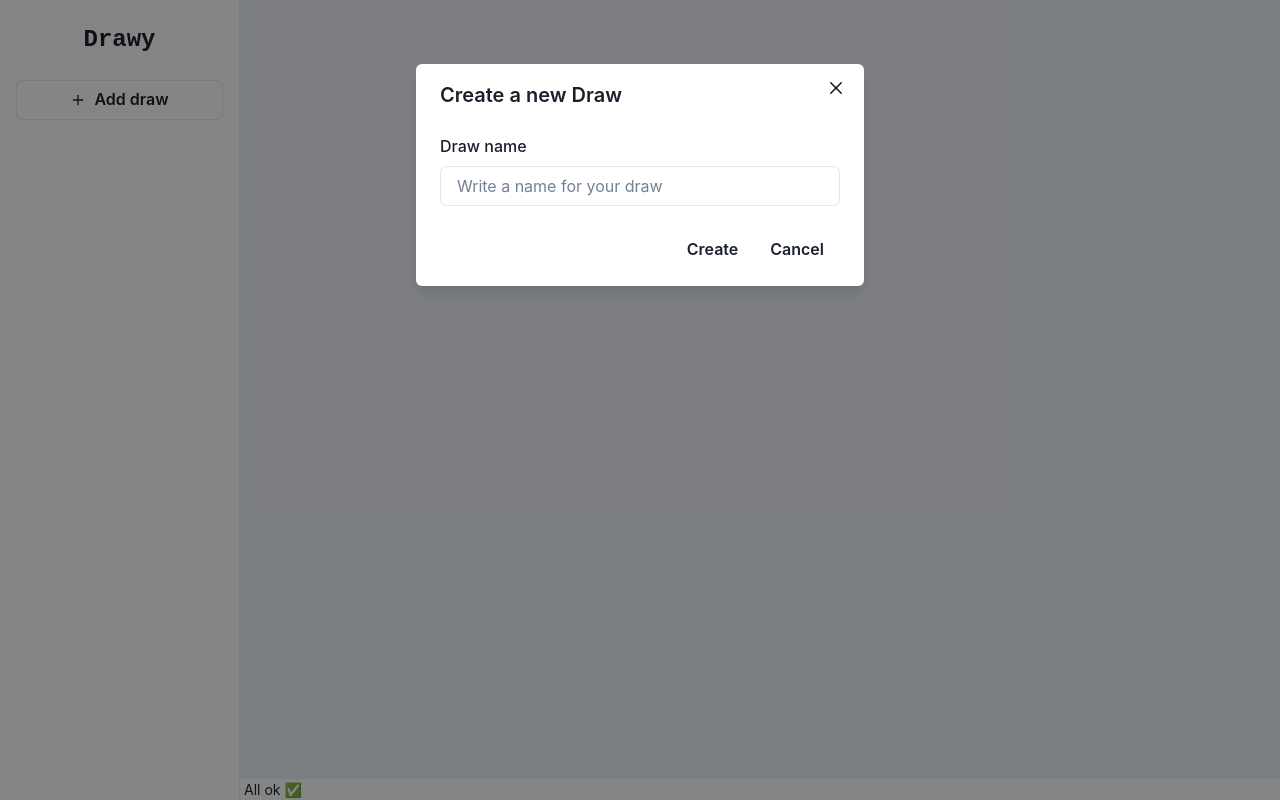
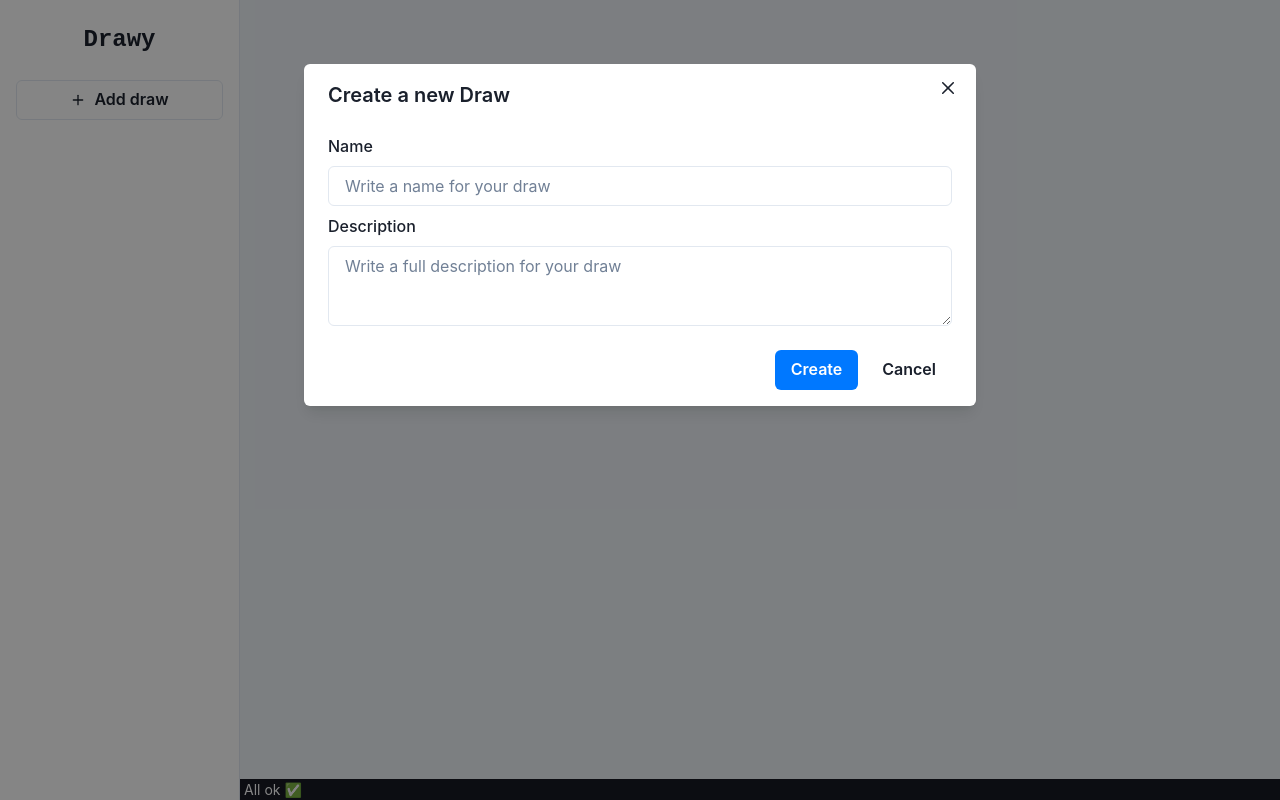
Before and after one commit to velascoandres/drawy, a React (Vite) app: page / in a window 1280 px wide. Both pictures are taken after a click on the button "Add draw". Built offline with nearby package versions, Linux system fonts and the light colour scheme.

Commit message:
WIP: draw modal

```diff
--- a/src/components/ConfirmationContainer/ConfirmationContainer.tsx
+++ b/src/components/ConfirmationContainer/ConfirmationContainer.tsx
@@ -27,10 +27,14 @@ const ConfirmationContainer = () => {
       isOpen={isOpen}
       leastDestructiveRef={cancelRef}
       onClose={closeConfirmation}
+      isCentered
     >
 
       {confirmationProps && (
-        <AlertDialogOverlay>
+        <AlertDialogOverlay
+          bg='blackAlpha.300'
+          backdropFilter='blur(10px) hue-rotate(90deg)'
+        >
           <AlertDialogContent>
             <AlertDialogHeader fontSize='lg' fontWeight='bold'>
               {confirmationProps.title}
--- a/src/components/ModalContainer/ModalContainer.tsx
+++ b/src/components/ModalContainer/ModalContainer.tsx
@@ -30,6 +30,7 @@ const ModalContainer = () => {
       onClose={closeModal}
       closeOnEsc={currentModal?.config?.closeOnEscapeKeydown}
       closeOnOverlayClick={currentModal?.config?.closeOnClickOutside}
+      size="2xl"
     >
       <ModalOverlay aria-label="overlay" />
       {renderModal()}
--- a/src/components/StatusBar/StatusBar.tsx
+++ b/src/components/StatusBar/StatusBar.tsx
@@ -22,12 +22,12 @@ const StatusBar = () => {
     <Box
       position="fixed"
       bottom={0}
-      bg="white"
+      bg="gray.900"
       width="100%"
       px={1}
       ml={{ base: 0, md: 60 }}
     >
-      <Text fontSize="sm">{status}</Text>
+      <Text fontSize="sm" color="white">{status}</Text>
     </Box>
   )
 }
--- /dev/null
+++ b/src/components/TextareaHF/TextareaHF.tsx
@@ -0,0 +1,36 @@
+import { Controller, useFormContext } from 'react-hook-form'
+
+import { FormControl, FormLabel, Textarea, TextareaProps } from '@chakra-ui/react'
+
+interface IProps {
+    name: string
+    label?: string
+    textareaProps: TextareaProps
+}
+
+const TextareaHF = (props: IProps) => {
+  const { name, textareaProps, label } = props
+  const { control } = useFormContext()
+
+  return (
+    <Controller
+      name={name}
+      control={control}
+      defaultValue={textareaProps.value || ''}
+      render={({ field, fieldState }) => (
+        <FormControl isInvalid={fieldState.invalid}>
+          {label && <FormLabel>{label}</FormLabel>}
+          <Textarea
+            {...field}
+            {...textareaProps}
+            value={field.value}
+            name={name}
+          />
+        </FormControl>
+      )}
+    />
+  )
+}
+
+
+export default TextareaHF
--- a/src/main.tsx
+++ b/src/main.tsx
@@ -11,6 +11,8 @@ import { ChakraProvider } from '@chakra-ui/react'
 import ConfirmationContainer from '@/components/ConfirmationContainer/ConfirmationContainer'
 import ModalContainer from '@/components/ModalContainer/ModalContainer'
 import ROUTES from '@/constants/routes'
+
+import '@/styles/main.css'
 
 const router = createBrowserRouter(ROUTES)
 
--- a/src/modals/CreateDraw/CreateDrawModal.tsx
+++ b/src/modals/CreateDraw/CreateDrawModal.tsx
@@ -3,6 +3,7 @@ import { FormProvider, useForm } from 'react-hook-form'
 
 import {
   Button,
+  Flex,
   ModalBody,
   ModalCloseButton,
   ModalContent,
@@ -11,11 +12,13 @@ import {
 } from '@chakra-ui/react'
 
 import InputHF from '@/components/InputHF/InputHF'
+import TextareaHF from '@/components/TextareaHF/TextareaHF'
 import { useCreateDrawMutation } from '@/mutations/drawMutations'
 import useModalStore from '@/store/modal/modalStore'
 
 interface IDrawForm {
   name: string
+  description?: string
 }
 
 const CreateDrawModal = () => {
@@ -43,16 +46,24 @@ const CreateDrawModal = () => {
         <ModalCloseButton />
         <ModalBody>
           <FormProvider {...form}>
-            <InputHF
-              name="name"
-              label="Draw name"
-              inputProps={{ placeholder: 'Write a name for your draw' }}
-            />
+            <Flex direction="column" gap={2}>
+              <InputHF
+                name="name"
+                label="Name"
+                inputProps={{ placeholder: 'Write a name for your draw' }}
+              />
+              <TextareaHF
+                name="description"
+                label="Description"
+                textareaProps={{ placeholder: 'Write a full description for your draw' }}
+              />
+            </Flex>
+
           </FormProvider>
         </ModalBody>
-        <ModalFooter>
-          <Button variant='ghost' type="submit">Create</Button>
-          <Button variant='ghost' onClick={closeModal}>Cancel</Button>
+        <ModalFooter gap={2}>
+          <Button variant="solid" colorScheme="messenger" type="submit">Create</Button>
+          <Button variant="ghost" onClick={closeModal}>Cancel</Button>
         </ModalFooter>
       </form>
     </ModalContent>
--- a/src/pages/Root/RootPage.tsx
+++ b/src/pages/Root/RootPage.tsx
@@ -1,8 +1,8 @@
 import {
+  FiInfo,
   FiMenu,
   FiPlus,
-  FiTrash
-} from 'react-icons/fi'
+  FiTrash } from 'react-icons/fi'
 import { Outlet, useNavigate, useParams } from 'react-router-dom'
 
 import {
@@ -24,7 +24,7 @@ import DrawList, { IDrawListItem } from '@/components/DrawList/DrawList'
 import StatusBar from '@/components/StatusBar/StatusBar'
 import CreateDrawModal from '@/modals/CreateDraw/CreateDrawModal'
 import { useDeleteDrawMutation } from '@/mutations/drawMutations'
-import { useGetDrawsInfoQuery, useGetDrawsQuery } from '@/queries/drawQueries'
+import { useGetDrawsInfoQuery } from '@/queries/drawQueries'
 import useConfirmationStore from '@/store/confirmation/confirmationStore'
 import useModalStore from '@/store/modal/modalStore'
 
@@ -54,7 +54,9 @@ const RootPage = () => {
     })
   }
 
-  const handleDeleteDraw = (draw: IDrawListItem) => () => {
+  const handleDeleteDraw = (draw: IDrawListItem) => (e: React.MouseEvent) => {
+    e.stopPropagation()
+
     openConfirmation({
       title: 'Confirm action',
       content: `Do you want to delete: ${draw.name}?`,
@@ -112,6 +114,19 @@ const RootPage = () => {
             >
               {draw.name}
             </Heading>
+
+            <IconButton
+              aria-label="delete-draw"
+              size='sm'
+              bg="transparent"
+              icon={<FiInfo />}
+              onClick={handleDeleteDraw(draw)}
+              _hover={{
+                bg: 'white',
+                color: 'black'
+              }}
+            />
+
             <IconButton
               aria-label="delete-draw"
               size='sm'
--- /dev/null
+++ b/src/styles/main.css
@@ -0,0 +1,4 @@
+body {
+    overflow: hidden;
+    position: fixed;
+}
--- a/tsconfig.json
+++ b/tsconfig.json
@@ -27,6 +27,7 @@
       "@/hooks/*": ["src/hooks/*"],
       "@/store/*": ["src/store/*"],
       "@/modals/*": ["src/modals/*"],
+      "@/styles/*": ["src/styles/*"],
       "@/test-utils/*": ["test-utils/*"],
     },
     "types": ["vitest/globals"]
--- a/vite.config.ts
+++ b/vite.config.ts
@@ -21,6 +21,7 @@ export default defineConfig({
       '@/mutations': path.resolve(__dirname, './src/mutations/'),
       '@/services': path.resolve(__dirname, './src/services/'),
       '@/test-utils': path.resolve(__dirname, './test-utils/'),
+      '@/styles': path.resolve(__dirname, './src/styles/'),
     }
   },
 })
--- a/vitest.config.ts
+++ b/vitest.config.ts
@@ -22,6 +22,7 @@ export default defineConfig({
       '@/store': path.resolve(__dirname, './src/store/'),
       '@/modals': path.resolve(__dirname, './src/modals/'),
       '@/test-utils': path.resolve(__dirname, './test-utils/'),
+      '@/styles': path.resolve(__dirname, './src/styles/'),
     }
   },
 })
```
Also changed, not shown: 2 other files (tests, documents, lock files or other folders).
